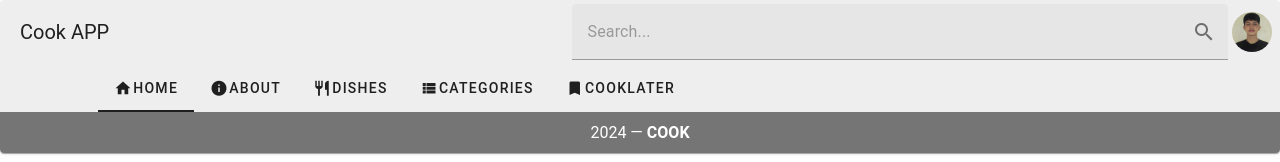
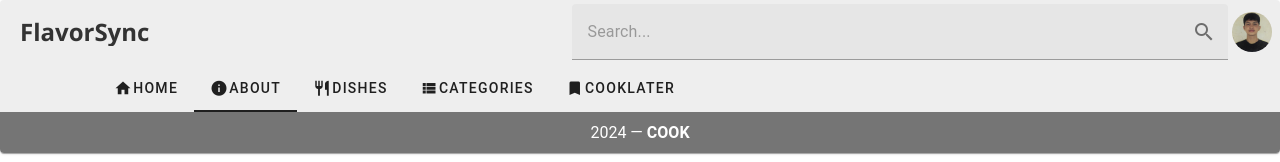
Before and after one commit to vincepagaran/pagkaing-pinoy, a Vue app: page /about in a window 1280 px wide. Shown: the top 162 px of the page. Built offline with nearby package versions, Linux system fonts and the light colour scheme.

Commit message:
feat: abou page appbar

```diff
--- a/index.html
+++ b/index.html
@@ -1,9 +1,12 @@
-<!DOCTYPE html>
+<!doctype html>
 <html lang="en">
   <head>
-    <meta charset="UTF-8">
-    <link rel="icon" href="/public/pics/pinoy.jpeg">
-    <meta name="viewport" content="width=device-width, initial-scale=1.0">
+    <meta charset="UTF-8" />
+    <link rel="icon" href="/public/pics/pinoy.jpeg" />
+    <link href="https://fonts.googleapis.com/css2?family=Open+Sans:wght@400;700&display=swap" rel="stylesheet">
+
+
+    <meta name="viewport" content="width=device-width, initial-scale=1.0" />
     <title>PagkaingPinoy</title>
   </head>
   <body>
--- a/src/main.js
+++ b/src/main.js
@@ -21,6 +21,20 @@ const vuetify = createVuetify({
   },
   components,
   directives,
+  theme: {
+    defaultTheme: 'customTheme',
+    themes: {
+      customTheme: {
+        dark: false,
+        colors: {
+          // Your color palette here
+        },
+        variables: {
+          fontFamily: 'Roboto, sans-serif',
+        },
+      },
+    },
+  },
 })
 
 app.use(createPinia())
--- a/src/views/auth/AboutView.vue
+++ b/src/views/auth/AboutView.vue
@@ -4,11 +4,10 @@ import { useRouter } from 'vue-router'
 import { reactive } from 'vue'
 
 const drawer = ref(false)
-const tab = ref(null)
 const router = useRouter()
+const tab = ref(2)
 
 const user = reactive({
-  initials: 'JD',
   fullName: 'John Doe',
   email: 'john.doe@doe.com',
 })
@@ -29,7 +28,7 @@ function handleLogout() {
     <v-app>
       <v-card>
         <v-toolbar>
-          <v-toolbar-title>Cook APP</v-toolbar-title>
+          <v-toolbar-title>FlavorSync</v-toolbar-title>
 
           <v-text-field
             v-model="searchQuery"
@@ -92,10 +91,10 @@ function handleLogout() {
           <template v-slot:extension>
             <v-container class="justify-center">
               <v-tabs v-model="tab" align-tabs="title">
-                <v-tab :value="2" @click="navigateTo('/home')">
+                <v-tab :value="1" @click="navigateTo('/home')">
                   <v-icon left>mdi-home</v-icon>Home
                 </v-tab>
-                <v-tab :value="1" @click="navigateTo('/about')">
+                <v-tab :value="2" @click="navigateTo('/about')">
                   <v-icon left>mdi-information</v-icon> About
                 </v-tab>
                 <v-tab :value="3" @click="navigateTo('/recipe')">
@@ -124,3 +123,12 @@ function handleLogout() {
     </v-app>
   </v-responsive>
 </template>
+
+<style scoped>
+.v-toolbar-title {
+  font-family: 'Open Sans';
+  font-weight: 600;
+  font-size: 24px;
+  color: #333;
+}
+</style>
--- a/src/views/auth/LandingPageView.vue
+++ b/src/views/auth/LandingPageView.vue
@@ -4,11 +4,11 @@ import { useRouter } from 'vue-router'
 import { reactive } from 'vue'
 
 const drawer = ref(false)
-const tab = ref(null)
 const router = useRouter()
+const searchQuery = ref('')
+const tab = ref(1)
 
 const user = reactive({
-  initials: 'JD',
   fullName: 'John Doe',
   email: 'john.doe@doe.com',
 })
@@ -22,6 +22,9 @@ function handleLogout() {
   console.log('Logging out...')
   router.push('/') // Redirect to login or home page
 }
+function performSearch() {
+  console.log('Searching for:', searchQuery.value)
+}
 </script>
 
 <template>
@@ -29,7 +32,7 @@ function handleLogout() {
     <v-app>
       <v-card>
         <v-toolbar>
-          <v-toolbar-title>Cook APP</v-toolbar-title>
+          <v-toolbar-title>FlavorSync</v-toolbar-title>
 
           <v-text-field
             v-model="searchQuery"
@@ -77,12 +80,9 @@ function handleLogout() {
                     <v-divider class="my-2"></v-divider>
                     <!-- Divider to separate logout option -->
 
-                    <v-list-item
-                      prepend-icon="mdi-logout"
-                      title="Logout"
-                      value="logout"
-                      @click="handleLogout"
-                    ></v-list-item>
+                    <v-btn prepend-icon="mdi-logout" @click="handleLogout"
+                      >Logout</v-btn
+                    >
                   </v-list>
                 </div>
               </v-card-text>
@@ -138,6 +138,13 @@ function handleLogout() {
 </template>
 
 <style scoped>
+.v-toolbar-title {
+  font-family: 'Open Sans';
+  font-weight: 600;
+  font-size: 24px;
+  color: #333;
+}
+
 /* Hero section styling */
 .hero {
   height: 100vh; /* Full height for the hero section */
```
